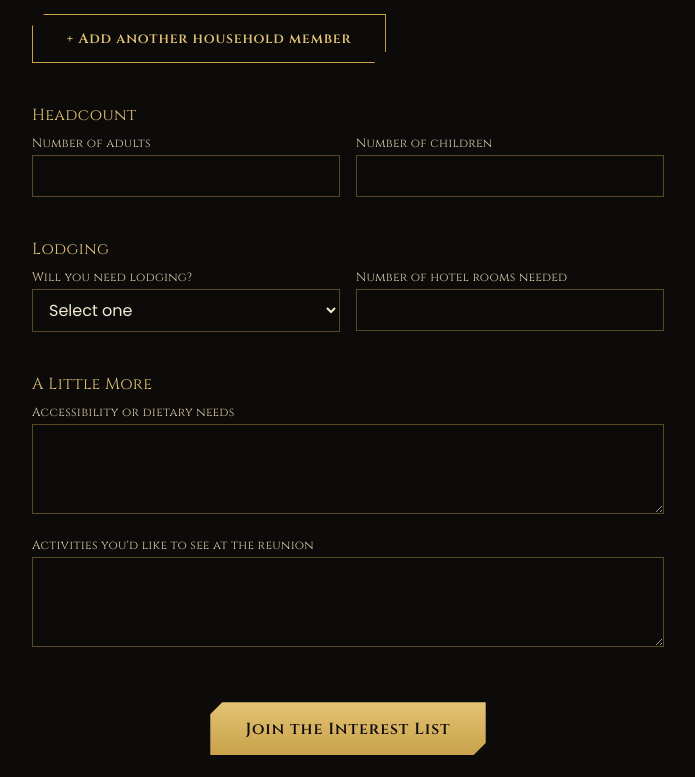
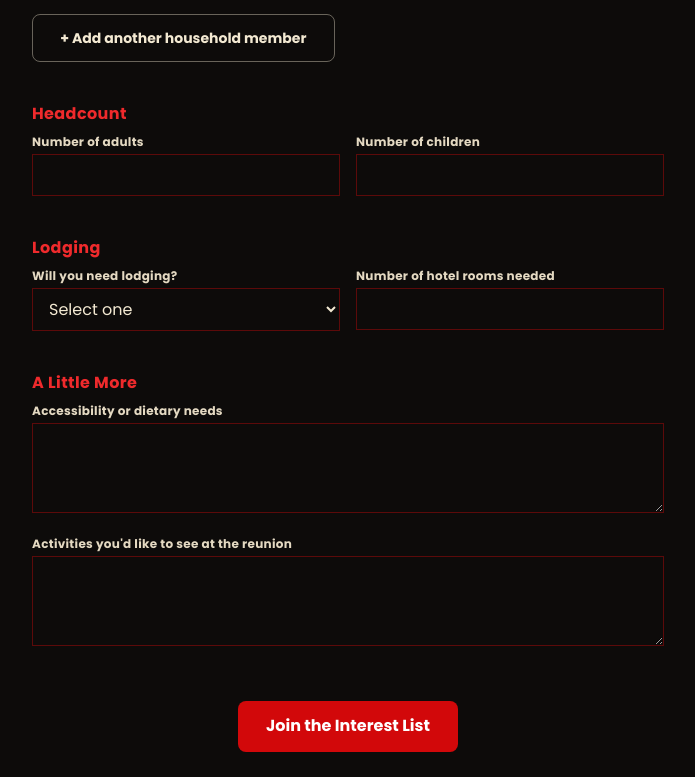
Before and after one commit to monica853/russell-sharp-reunion, a Next.js app: page /interest-list in a window 1280 px wide. Shown: the part 1043-1820 px from the top of the page, without its empty margins (292-987 px from the left). Built offline with nearby package versions, Linux system fonts and the light colour scheme.

Commit message:
Add logo, favicon, and sharing image

```diff
--- a/src/app/globals.css
+++ b/src/app/globals.css
@@ -1,24 +1,27 @@
-@import url('https://fonts.googleapis.com/css2?family=Cinzel+Decorative:wght@400;700;900&family=Cinzel:wght@400;500;600;700&family=Poppins:ital,wght@0,300;0,400;0,500;0,600;0,700;0,800;0,900;1,400&display=swap');
+@import url('https://fonts.googleapis.com/css2?family=Poppins:ital,wght@0,300;0,400;0,500;0,600;0,700;0,800;0,900;1,400&display=swap');
 @import "tailwindcss";
 
 :root {
   --ink: #0d0b0a;
   --ink-soft: #171310;
-  --oxblood: #7a1620;
-  --oxblood-deep: #560f17;
-  --gold: #c9a24b;
-  --gold-bright: #e3c374;
   --pearl: #f3e9d2;
-  --pearl-dim: #d9cbaa;
-  --leaf: #3b4a3a;
+  --pearl-dim: #e4d9c2;
 
-  /* Brand red, pulled directly from the family logo */
+  /* Brand red, pulled directly from the family logo — this is the site's
+     one accent color, used everywhere the old gold/deco system used to be. */
   --accent: #d2080a;
   --accent-bright: #ef2a2c;
   --accent-dark: #8f0507;
 
-  --font-display: 'Cinzel Decorative', serif;
-  --font-heading: 'Cinzel', serif;
+  /* Kept as aliases so every existing component (buttons, cards, dividers)
+     that referenced "gold" now renders in the new brand red automatically. */
+  --gold: var(--accent);
+  --gold-bright: var(--accent-bright);
+  --oxblood: var(--accent-dark);
+  --oxblood-deep: #5c0304;
+
+  --font-display: 'Poppins', sans-serif;
+  --font-heading: 'Poppins', sans-serif;
   --font-body: 'Poppins', sans-serif;
 }
 
@@ -38,146 +41,108 @@ body {
 }
 
 ::selection {
-  background: var(--oxblood);
-  color: var(--pearl);
+  background: var(--accent);
+  color: #fff;
 }
 
 .font-display {
   font-family: var(--font-display);
+  font-weight: 800;
 }
 
 .font-heading {
   font-family: var(--font-heading);
+  font-weight: 700;
 }
 
-/* Gold hairline frame, echoing the poster's plaques */
+/* Simple hairline frame — replaces the old ornate double-outline */
 .deco-frame {
-  position: relative;
-  border: 1px solid var(--gold);
-  outline: 1px solid var(--gold);
-  outline-offset: 4px;
+  border: 1px solid rgba(255, 255, 255, 0.12);
+  border-radius: 8px;
+  overflow: hidden;
 }
 
 .deco-rule {
   height: 1px;
-  background: linear-gradient(90deg, transparent, var(--gold) 20%, var(--gold) 80%, transparent);
+  background: rgba(255, 255, 255, 0.12);
 }
 
 .deco-diamond {
-  width: 8px;
-  height: 8px;
-  background: var(--gold);
-  transform: rotate(45deg);
+  width: 7px;
+  height: 7px;
+  background: var(--accent);
+  border-radius: 999px;
   display: inline-block;
 }
 
-/* Chevron / sunburst divider */
+/* Plain divider — replaces the old gold zigzag chevron pattern */
 .chevron-divider {
   width: 100%;
-  height: 28px;
-  background-repeat: repeat-x;
-  background-size: 28px 28px;
-  background-image: linear-gradient(135deg, var(--gold) 25%, transparent 25.5%),
-    linear-gradient(225deg, var(--gold) 25%, transparent 25.5%);
-  background-position: 0 0;
-  opacity: 0.55;
+  height: 1px;
+  background: rgba(255, 255, 255, 0.1);
 }
 
-.btn-deco {
-  font-family: var(--font-heading);
-  letter-spacing: 0.06em;
-  font-weight: 600;
-  color: var(--ink);
-  background: linear-gradient(180deg, var(--gold-bright), var(--gold));
-  padding: 0.9rem 2.2rem;
-  clip-path: polygon(12px 0, 100% 0, 100% calc(100% - 12px), calc(100% - 12px) 100%, 0 100%, 0 12px);
-  display: inline-block;
-  transition: transform 0.2s ease, box-shadow 0.2s ease;
+.btn-deco,
+.btn-primary {
+  font-family: var(--font-body);
+  font-weight: 700;
+  color: #fff;
+  background: var(--accent);
+  padding: 0.85rem 1.75rem;
+  border-radius: 8px;
+  display: inline-flex;
+  align-items: center;
+  gap: 0.4rem;
+  transition: background 0.2s ease, transform 0.2s ease;
   text-align: center;
 }
 
-.btn-deco:hover {
-  transform: translateY(-2px);
-  box-shadow: 0 6px 18px rgba(201, 162, 75, 0.35);
+.btn-deco:hover,
+.btn-primary:hover {
+  background: var(--accent-bright);
+  transform: translateY(-1px);
 }
 
-.btn-deco-outline {
-  font-family: var(--font-heading);
-  letter-spacing: 0.06em;
-  font-weight: 600;
-  color: var(--gold-bright);
+.btn-deco-outline,
+.btn-outline-clean {
+  font-family: var(--font-body);
+  font-weight: 700;
+  color: var(--pearl);
   background: transparent;
-  border: 1px solid var(--gold);
-  padding: 0.85rem 2.1rem;
-  clip-path: polygon(12px 0, 100% 0, 100% calc(100% - 12px), calc(100% - 12px) 100%, 0 100%, 0 12px);
-  display: inline-block;
-  transition: background 0.2s ease, color 0.2s ease;
+  border: 1.5px solid rgba(243, 233, 210, 0.4);
+  padding: 0.8rem 1.7rem;
+  border-radius: 8px;
+  display: inline-flex;
+  align-items: center;
+  gap: 0.4rem;
+  transition: border-color 0.2s ease, background 0.2s ease, color 0.2s ease;
   text-align: center;
 }
 
-.btn-deco-outline:hover {
-  background: var(--gold);
-  color: var(--ink);
+.btn-deco-outline:hover,
+.btn-outline-clean:hover {
+  border-color: var(--pearl);
+  background: rgba(243, 233, 210, 0.08);
 }
 
 .card-plaque {
-  background: linear-gradient(180deg, rgba(201,162,75,0.06), rgba(201,162,75,0.02));
-  border: 1px solid rgba(201, 162, 75, 0.4);
-  clip-path: polygon(14px 0, 100% 0, 100% calc(100% - 14px), calc(100% - 14px) 100%, 0 100%, 0 14px);
+  background: rgba(255, 255, 255, 0.03);
+  border: 1px solid rgba(255, 255, 255, 0.1);
+  border-radius: 10px;
 }
 
 input, select, textarea {
   font-family: var(--font-body);
 }
 
-/* ── Clean, modern components for the hero/nav (deliberately un-ornamented,
-   distinct from the deco-* classes used elsewhere on the site) ── */
-
 .tag-label {
   display: inline-block;
   font-family: var(--font-body);
-  font-size: 0.7rem;
-  font-weight: 600;
+  font-size: 0.75rem;
+  font-weight: 700;
   letter-spacing: 0.1em;
   color: var(--accent-bright);
-  border: 1px solid var(--accent);
+  border: 1.5px solid var(--accent);
   border-radius: 4px;
-  padding: 0.15rem 0.55rem;
+  padding: 0.2rem 0.6rem;
 }
-
-.btn-primary {
-  font-family: var(--font-body);
-  font-weight: 600;
-  color: #fff;
-  background: var(--accent);
-  padding: 0.85rem 1.75rem;
-  border-radius: 6px;
-  display: inline-flex;
-  align-items: center;
-  gap: 0.4rem;
-  transition: background 0.2s ease, transform 0.2s ease;
-}
-
-.btn-primary:hover {
-  background: var(--accent-bright);
-  transform: translateY(-1px);
-}
-
-.btn-outline-clean {
-  font-family: var(--font-body);
-  font-weight: 600;
-  color: var(--pearl);
-  background: transparent;
-  border: 1px solid rgba(243, 233, 210, 0.35);
-  padding: 0.85rem 1.75rem;
-  border-radius: 6px;
-  display: inline-flex;
-  align-items: center;
-  gap: 0.4rem;
-  transition: border-color 0.2s ease, background 0.2s ease;
-}
-
-.btn-outline-clean:hover {
-  border-color: var(--pearl);
-  background: rgba(243, 233, 210, 0.06);
-}
--- a/src/app/page.tsx
+++ b/src/app/page.tsx
@@ -83,20 +83,20 @@ export default function Home() {
                 Reunion Details
               </Link>
             </div>
-            <p className="mt-4 text-xs text-[var(--pearl-dim)]/70 max-w-sm">
+            <p className="mt-4 text-sm text-[var(--pearl-dim)] max-w-sm">
               No payment required at this stage &mdash; joining the list simply helps us plan lodging, activities, and reunion apparel.
             </p>
           </div>
 
-          <div className="min-w-0 flex flex-wrap lg:flex-nowrap lg:flex-col gap-x-8 gap-y-6 lg:gap-7 lg:items-end lg:text-right">
+          <div className="min-w-0 bg-black/50 backdrop-blur-sm border border-white/10 rounded-2xl p-6 sm:p-8 flex flex-wrap lg:flex-nowrap lg:flex-col gap-x-10 gap-y-7 lg:gap-8 lg:items-end lg:text-right">
             <div>
               <span className="tag-label">WHEN</span>
-              <p className="text-xl sm:text-2xl font-bold text-white mt-1.5">Sept 3&#8211;5</p>
-              <p className="text-sm text-[var(--pearl-dim)]">2027</p>
+              <p className="text-2xl sm:text-3xl font-bold text-white mt-2">Sept 3&#8211;5</p>
+              <p className="text-base text-[var(--pearl-dim)]">2027</p>
             </div>
             <div>
               <span className="tag-label">WHERE</span>
-              <p className="text-xl sm:text-2xl font-bold text-white mt-1.5">Atlanta, GA</p>
+              <p className="text-2xl sm:text-3xl font-bold text-white mt-2">Atlanta, GA</p>
             </div>
             <Countdown variant="minimal" />
           </div>
@@ -171,13 +171,13 @@ export default function Home() {
           {TIMELINE.map((t, i) => (
             <li key={i} className="flex gap-4">
               <div className="flex flex-col items-center pt-1">
-                <span className="w-2 h-2 rounded-full bg-[var(--accent)]" />
+                <span className="w-3 h-3 rounded-full bg-[var(--accent)] mt-1" />
                 {i < TIMELINE.length - 1 && <span className="w-px flex-1 bg-white/15 mt-2" />}
               </div>
               <div className="pb-2">
-                <p className="text-xs tracking-wide text-[var(--accent-bright)] font-semibold">{t.when}</p>
-                <p className="font-semibold text-[var(--pearl)] mt-1">{t.title}</p>
-                <p className="text-sm text-[var(--pearl-dim)] mt-1">{t.body}</p>
+                <p className="text-sm tracking-wide text-[var(--accent-bright)] font-bold">{t.when}</p>
+                <p className="font-semibold text-lg text-[var(--pearl)] mt-1">{t.title}</p>
+                <p className="text-base text-[var(--pearl-dim)] mt-1">{t.body}</p>
               </div>
             </li>
           ))}
--- a/src/components/Countdown.tsx
+++ b/src/components/Countdown.tsx
@@ -32,13 +32,13 @@ export default function Countdown({ variant = "plaque" }: { variant?: "plaque" |
 
   if (variant === "minimal") {
     return (
-      <div className="flex flex-wrap gap-4 sm:gap-5">
+      <div className="flex flex-wrap gap-5 sm:gap-6">
         {units.map(([label, value]) => (
           <div key={label} className="text-center">
-            <div className="font-black text-2xl sm:text-3xl text-white tabular-nums">
+            <div className="font-black text-3xl sm:text-4xl text-white tabular-nums">
               {String(value).padStart(2, "0")}
             </div>
-            <div className="text-[10px] tracking-[0.1em] text-[var(--pearl-dim)] mt-0.5">
+            <div className="text-xs tracking-[0.1em] text-[var(--pearl-dim)] mt-1 font-semibold">
               {label.toUpperCase()}
             </div>
           </div>
--- a/src/components/Navbar.tsx
+++ b/src/components/Navbar.tsx
@@ -66,12 +66,12 @@ export default function Navbar() {
             />
           </Link>
 
-          <nav className="hidden lg:flex items-center gap-6">
+          <nav className="hidden lg:flex items-center gap-7">
             {PRIMARY_LINKS.map((l) => (
               <Link
                 key={l.href}
                 href={l.href}
-                className="text-sm text-[var(--pearl-dim)] hover:text-[var(--pearl)] transition-colors"
+                className="text-base font-semibold text-[var(--pearl)] hover:text-white transition-colors"
               >
                 {l.label}
               </Link>
```
